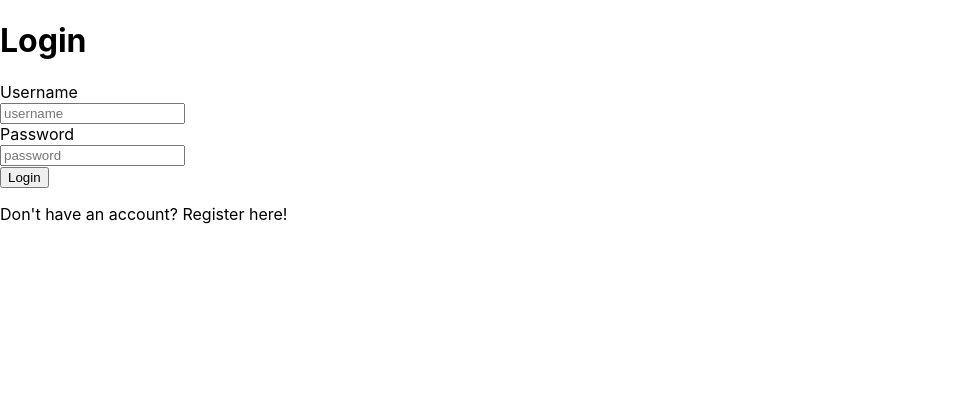
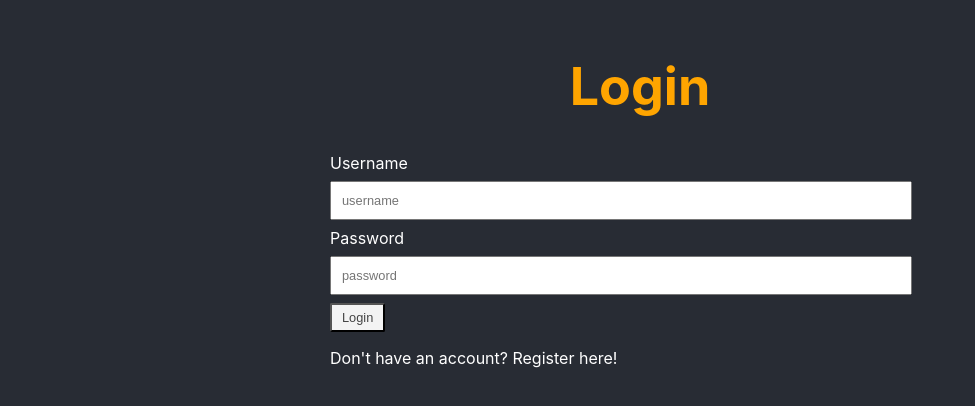
Before and after one commit to Tawishi/movie-rater, a React (Create React App) app: page / in a window 1280 px wide. Shown: the top 406 px of the page, without its empty margins (0-975 px from the left). Built offline with nearby package versions, Linux system fonts and the light colour scheme.

Commit message:
Simple styling

```diff
--- a/src/App.css
+++ b/src/App.css
@@ -49,3 +49,43 @@
   font-size: 1.2rem;
   margin: 16px 5px;
 }
+
+.login-container {
+  width: 50%;
+  margin: 0 25%; /*top-bottom left-right*/
+}
+
+input, textarea {
+  width: 90%;
+  padding: 10px;
+  margin: 8px 0;
+  font-size: 0.8rem;
+}
+
+button {
+  color: #444;
+  background-color: #f3f3f3;
+  padding: 5px 10px;
+  border-radius: 2px;
+  font-size: 0.8rem;
+  outline: none;
+}
+
+button:disabled {
+  background-color: #444;
+  color: #f3f3f3;
+  cursor: not-allowed;
+}
+
+.fa-trash {
+  color: #ff471a;
+}
+
+h1 {
+  color:orange;
+}
+
+h1 .fa-film{
+  color: white;
+  transform: rotate(30deg);
+}
--- a/src/App.js
+++ b/src/App.js
@@ -4,6 +4,8 @@ import MovieList from './components/movie-list'
 import MovieDetails from './components/movie-details'
 import MovieForm from './components/movie-form'
 import { useCookies } from 'react-cookie';
+import { FontAwesomeIcon } from '@fortawesome/react-fontawesome'
+import { faFilm } from '@fortawesome/free-solid-svg-icons'
 
 function App() {
 
@@ -69,7 +71,10 @@ function App() {
   return (
     <div className="App">
       <header className="App-header">
-        <h1>Movie Rater</h1>
+        <h1>
+          <FontAwesomeIcon icon={faFilm} /> <br />
+          <span>Movie Rater</span>
+        </h1>
       </header>
       <div className="layout">
         <div>
--- a/src/components/auth.js
+++ b/src/components/auth.js
@@ -29,10 +29,14 @@ function Auth() {
         .catch( error => console.log(error))
     }
 
+    const isDisabled = username.length === 0 || password.length === 0
+
     return (
-        <div>
+        <div className="App">
+            <header className="App-header">
                 {isLoginView ? <h1>Login</h1> : <h1>Register</h1>}
-
+            </header>
+            <div className="login-container">
                 <label htmlFor="username">Username</label><br/>
                 <input id ="username" type="text" placeholder="username" value= {username}
                     onChange={ evt=> setUsername(evt.target.value)}
@@ -44,8 +48,10 @@ function Auth() {
                     : <button onClick={registerClicked}>Register</button>}
 
 
-            {isLoginView ?  <p onClick={() => setIsLoginView(false)}>Don't have an account? Register here!</p>
-                :<p onClick={() => setIsLoginView(true)}>Already have an account? Login here!</p>}
+                {isLoginView ?
+                    <p onClick={() => setIsLoginView(false)} disabled={isDisabled}>Don't have an account? Register here!</p>
+                    :<p onClick={() => setIsLoginView(true)} disabled={isDisabled}>Already have an account? Login here!</p>}
+            </div>
         </div>
     )
 }
--- a/src/components/movie-form.js
+++ b/src/components/movie-form.js
@@ -25,6 +25,8 @@ function MovieForm(props) {
         .catch( error => console.log(error))
     }
 
+    const isDisabled = title.length === 0 || description.length === 0
+
     return (
         <>
         { props.movie ? (
@@ -38,8 +40,8 @@ function MovieForm(props) {
                     onChange={ evt=> setDescription(evt.target.value)}
                 /><br />
                 {props.movie.id ?
-                    <button onClick={updateClicked}>Update</button> :
-                    <button onClick={createClicked}>Create</button>
+                    <button onClick={updateClicked} disabled={isDisabled}>Update</button> :
+                    <button onClick={createClicked} disabled={isDisabled}>Create</button>
                 }
 
             </div>
--- a/src/components/movie-list.js
+++ b/src/components/movie-list.js
@@ -1,7 +1,7 @@
 import React from 'react'
-import { FontAwesomeIcon } from '@fortawesome/react-fontawesome'
 import {API} from '../api-service'
 import { useCookies } from 'react-cookie';
+import { FontAwesomeIcon } from '@fortawesome/react-fontawesome'
 import { faEdit, faTrash } from '@fortawesome/free-solid-svg-icons'
 
 function MovieList(props) {
```
Lines whose indentation alone changed are shown as unchanged.
